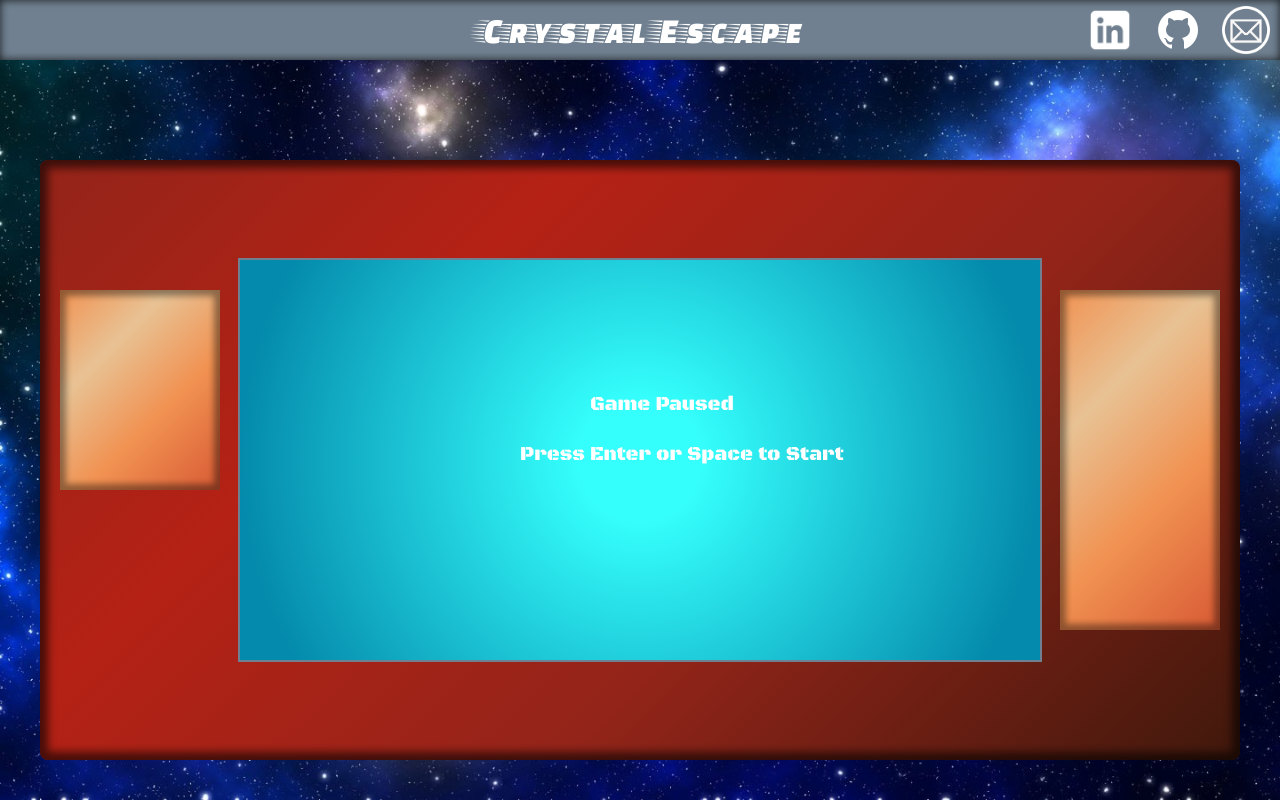
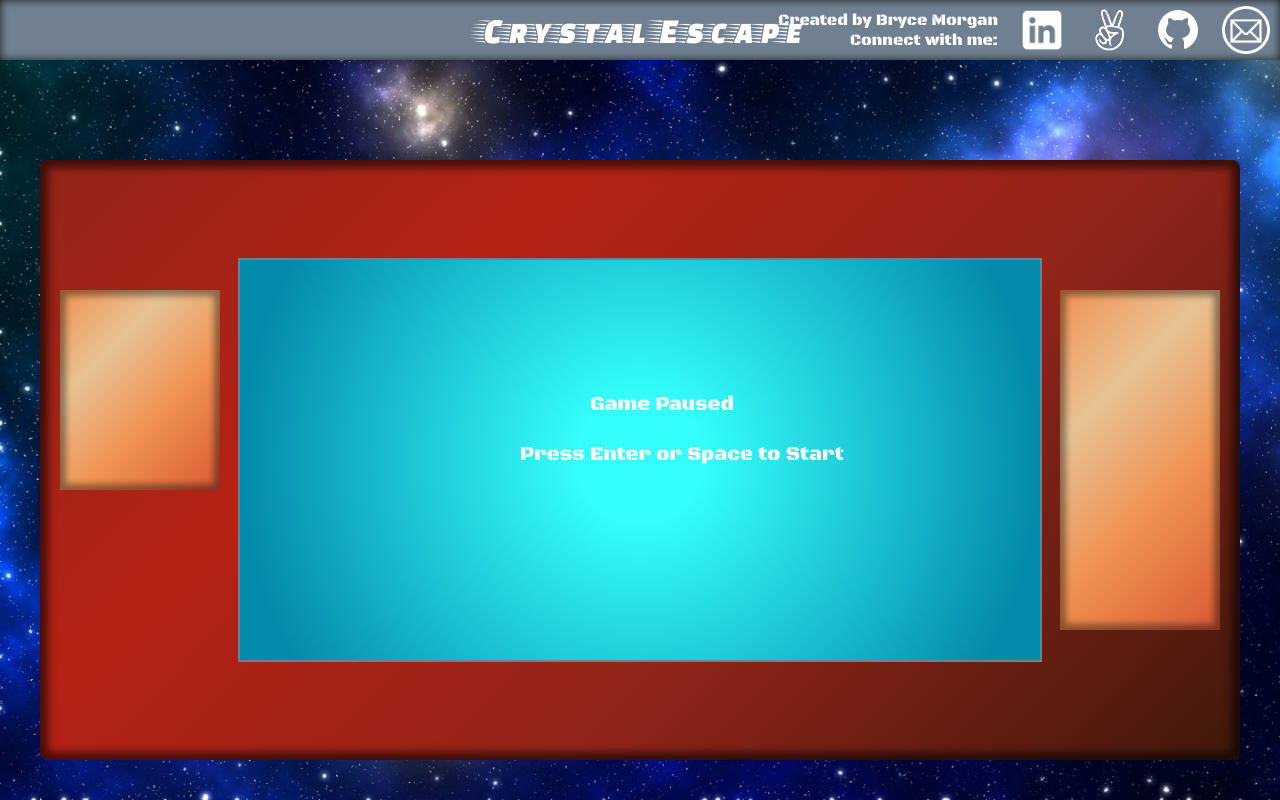
Before and after one commit to bamorgan13/CrystalEscape, a plain HTML site: page index.html in a window 1280 px wide. Shown: the top 800 px of the page. Drawn offline with Linux system fonts and the light colour scheme; files whose address does not match are found by name.

Commit message:
Add AngelList link and logo. Add name and connect with me statement to nav bar

```diff
--- a/assets/stylesheets/game.css
+++ b/assets/stylesheets/game.css
@@ -42,6 +42,15 @@ nav {
 	margin: 10px;
 }
 
+.nav-links-list-header {
+	color: white;
+	font-family: 'Black Ops One';
+	display: flex;
+	flex-direction: column;
+	align-items: flex-end;
+	cursor: default;
+}
+
 .logo {
 	width: 48px;
 	height: 48px;
@@ -55,6 +64,14 @@ nav {
 
 .logo.linkedin:hover {
 	background-image: url('../images/logos/linkedin-black.png');
+}
+
+.logo.angellist {
+	background-image: url('../images/logos/angellist.png');
+}
+
+.logo.angellist:hover {
+	background-image: url('../images/logos/angellist-black.png');
 }
 
 .logo.github {
--- a/index.html
+++ b/index.html
@@ -16,8 +16,19 @@
     <h1 class="game-title">Crystal Escape</h1>
     <ul class="nav-links-list">
       <li>
+        <div class="nav-links-list-header">
+          <p>Created by Bryce Morgan</p>
+          <p>Connect with me:</p>
+        </div>
+      </li>
+      <li>
         <a href="https://www.linkedin.com/in/bryce-morgan-a8792138/">
           <div class="logo linkedin" alt="linkedin"></div>
+        </a>
+      </li>
+      <li>
+        <a href="https://angel.co/bryce-morgan-1">
+          <div class="logo angellist" alt="angellist"></div>
         </a>
       </li>
       <li>
```
Also changed, not shown: assets/images/logos/angellist-black.png (added), assets/images/logos/angellist.png (added).
